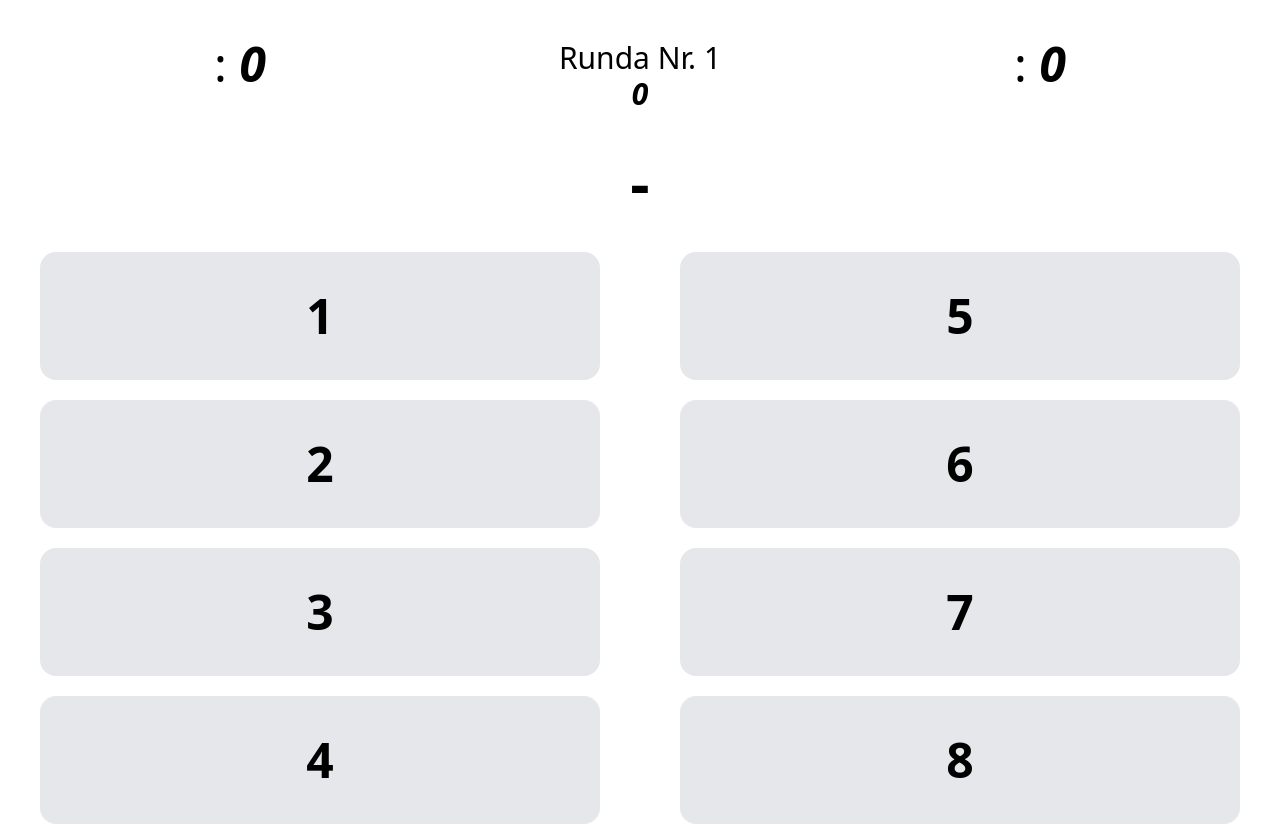
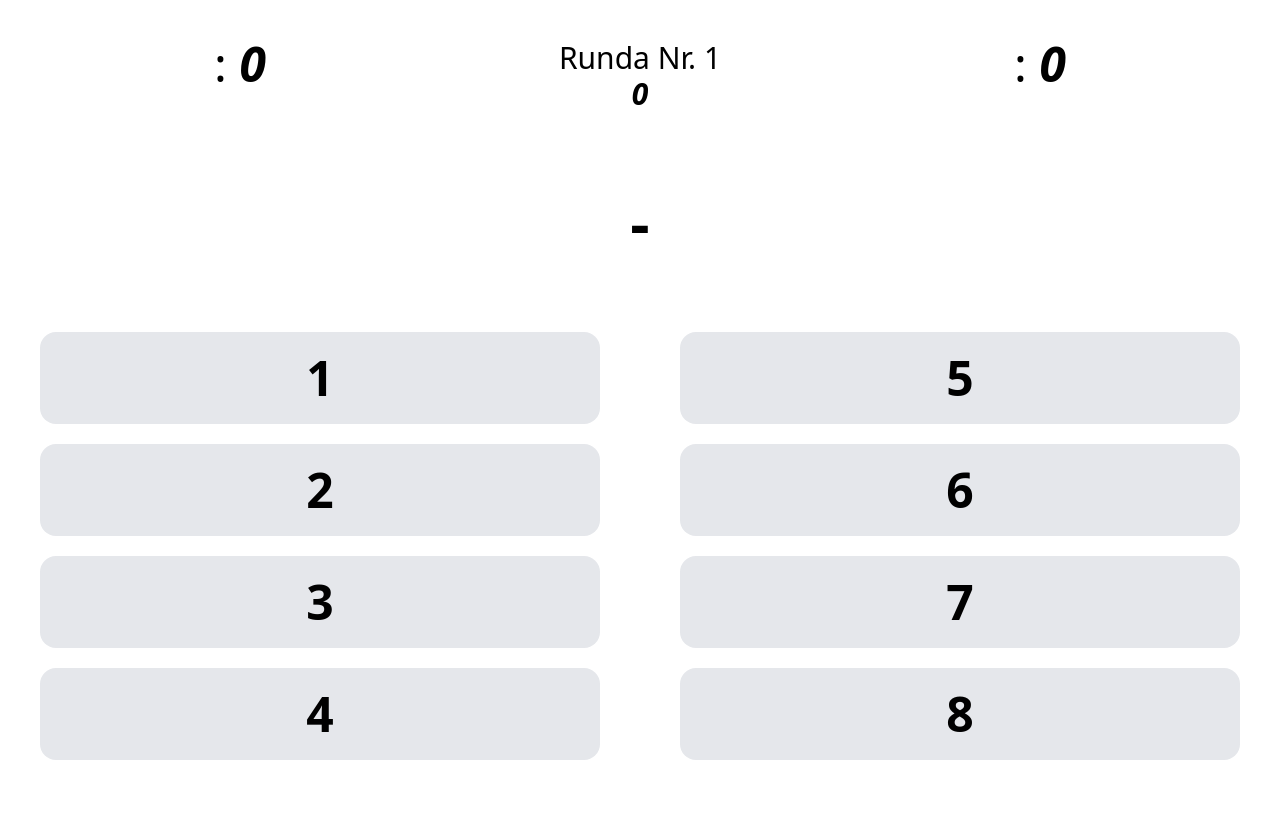
Before and after one commit to durhenkd/Young-Family-Feud, a React (Vite) app: page / in a window 1280 px wide. Both pictures are taken after a click on the button 1066 px from the left and 183 px from the top of the page. After the commit the page ends 800 px from the top, so only its background shows below. Built offline with nearby package versions, Linux system fonts and the light colour scheme; no server answers.

Commit message:
slight layout improvement and styling refactoring

```diff
--- a/src/App.tsx
+++ b/src/App.tsx
@@ -5,9 +5,17 @@ import useSound from 'use-sound';
 import buzzerSFX from "../sounds/buzzer.mp3";
 import dingSFX from "../sounds/ding.mp3";
 
-const answerColumnStyling = 'flex flex-col w-1/2 gap-5'
-const showAnswerStyling = "text-5xl text-center w-full p-10 rounded-2xl shadow-xl";
-const hiddenAnswerStyling = "text-5xl font-black text-center w-full p-10 rounded-2xl bg-gray-200";
+const scoreTeamStyle = 'text-5xl text-center w-1/3'
+const scoreRoundStyle = 'text-3xl w-1/3 text-center'
+const xStyle = 'font-bold text-red-600'
+
+const questionDivStyle = 'w-full p-10 flex justify-center items-center'
+const questionStyle = 'text-6xl text-center font-bold'
+
+const answerDivStyle = 'flex flex-row gap-20 h-full'
+const answerColumnStyle = 'flex flex-col w-1/2 gap-5'
+const showAnswerStyle = "text-5xl text-center w-full p-5 rounded-2xl shadow-xl grow flex items-center justify-center";
+const hiddenAnswerStyle = "text-5xl font-black text-center w-full p-5 rounded-2xl bg-gray-200 grow flex items-center justify-center";
 
 function App() {
   const [r, refresh] = useState(false);
@@ -115,7 +123,7 @@ function App() {
     answer7Visibility.current = (false);
     answer8Visibility.current = (false);
 
-    questionVisibility.current = (true);
+    questionVisibility.current = (false);
   }
 
   const handleKeyDown = (ev: globalThis.KeyboardEvent) => {
@@ -187,56 +195,56 @@ function App() {
 
       <div className={`self-center w-full h-full transition-all p-10 text-center flex flex-col gap-10 ${hideWelcome && !showWinner.current ? "" : "hidden"}`}>
         <div className='flex flex-row'>
-          <h1 className='text-5xl text-center w-1/3'>{leftTeamName}: <i className='font-black'>{leftTeamScore.current}</i><br/><p className='font-bold text-red-600' >{"X".repeat(leftTeamX.current)}</p></h1>
-          <h1 className='text-3xl w-1/3 text-center'>{`Runda Nr. ${questionIndex.current + 1}`}<br/> <i className='font-black'>{roundScore.current}</i></h1>
-          <h1 className='text-5xl text-center w-1/3'>{rightTeamName}: <i className='font-black'>{rightTeamScore.current}</i><br/><p className='font-bold text-red-600'>{"X".repeat(rightTeamX.current)}</p></h1>
+          <h1 className={scoreTeamStyle}>{leftTeamName}: <i className='font-black'>{leftTeamScore.current}</i><br/><p className={xStyle} >{"X".repeat(leftTeamX.current)}</p></h1>
+          <h1 className={scoreRoundStyle}>{`Runda Nr. ${questionIndex.current + 1}`}<br/> <i className='font-black'>{roundScore.current}</i></h1>
+          <h1 className={scoreTeamStyle}>{rightTeamName}: <i className='font-black'>{rightTeamScore.current}</i><br/><p className={xStyle}>{"X".repeat(rightTeamX.current)}</p></h1>
         </div>
-        <div className='w-full h-full flex justify-center items-center'>
-            <h1 className='text-6xl text-center font-bold '>{
+        <div className={questionDivStyle}>
+            <h1 className={questionStyle}>{
              questionVisibility.current ?
              questions[questionIndex.current].body
              : "-"
             }</h1>
         </div>
-        <div className='flex flex-row gap-20'>
-          <div className={answerColumnStyling}>
+        <div className={answerDivStyle}>
+          <div className={answerColumnStyle}>
               { answer1Visibility.current ?
-                <h1 className={showAnswerStyling}>{questions[questionIndex.current].answers[0].body}: <i className='font-bold'>{questions[questionIndex.current].answers[0].points}</i></h1>
-                : <div className={hiddenAnswerStyling} >1</div>
+                <h1 className={showAnswerStyle}>{questions[questionIndex.current].answers[0].body}: <i className='font-bold'>{questions[questionIndex.current].answers[0].points}</i></h1>
+                : <div className={hiddenAnswerStyle} >1</div>
               }
               { answer2Visibility.current ?
-                <h1 className={showAnswerStyling}>{questions[questionIndex.current].answers[1].body}: <i className='font-bold'>{questions[questionIndex.current].answers[1].points}</i></h1>
-                : <div className={hiddenAnswerStyling} >2</div>
+                <h1 className={showAnswerStyle}>{questions[questionIndex.current].answers[1].body}: <i className='font-bold'>{questions[questionIndex.current].answers[1].points}</i></h1>
+                : <div className={hiddenAnswerStyle} >2</div>
               }
               { answer3Visibility.current ?
-                <h1 className={showAnswerStyling}>{questions[questionIndex.current].answers[2].body}: <i className='font-bold'>{questions[questionIndex.current].answers[2].points}</i></h1>
-                : <div className={hiddenAnswerStyling} >3</div>
+                <h1 className={showAnswerStyle}>{questions[questionIndex.current].answers[2].body}: <i className='font-bold'>{questions[questionIndex.current].answers[2].points}</i></h1>
+                : <div className={hiddenAnswerStyle} >3</div>
               }
               { answer4Visibility.current ?
-                <h1 className={showAnswerStyling}>{questions[questionIndex.current].answers[3].body}: <i className='font-bold'>{questions[questionIndex.current].answers[3].points}</i></h1>
-                : <div className={hiddenAnswerStyling} >4</div>
+                <h1 className={showAnswerStyle}>{questions[questionIndex.current].answers[3].body}: <i className='font-bold'>{questions[questionIndex.current].answers[3].points}</i></h1>
+                : <div className={hiddenAnswerStyle} >4</div>
               }
             </div>
-            <div className={answerColumnStyling}>
+            <div className={answerColumnStyle}>
               { questions[questionIndex.current].answers.length < 5 ? <></> :
                 answer5Visibility.current ?
-                <h1 className={showAnswerStyling}>{questions[questionIndex.current].answers[4].body}: <i className='font-bold'>{questions[questionIndex.current].answers[4].points}</i></h1>
-                : <div className={hiddenAnswerStyling}>5</div>
+                <h1 className={showAnswerStyle}>{questions[questionIndex.current].answers[4].body}: <i className='font-bold'>{questions[questionIndex.current].answers[4].points}</i></h1>
+                : <div className={hiddenAnswerStyle}>5</div>
               }
               { questions[questionIndex.current].answers.length < 6 ? <></> :
                 answer6Visibility.current ?
-                <h1 className={showAnswerStyling}>{questions[questionIndex.current].answers[5].body}: <i className='font-bold'>{questions[questionIndex.current].answers[5].points}</i></h1>
-                : <div className={hiddenAnswerStyling} >6</div>
+                <h1 className={showAnswerStyle}>{questions[questionIndex.current].answers[5].body}: <i className='font-bold'>{questions[questionIndex.current].answers[5].points}</i></h1>
+                : <div className={hiddenAnswerStyle} >6</div>
               }
               { questions[questionIndex.current].answers.length < 7 ? <></> :
                 answer7Visibility.current ?
-                <h1 className={showAnswerStyling}>{questions[questionIndex.current].answers[6].body}: <i className='font-bold'>{questions[questionIndex.current].answers[6].points}</i></h1>
-                : <div className={hiddenAnswerStyling} >7</div>
+                <h1 className={showAnswerStyle}>{questions[questionIndex.current].answers[6].body}: <i className='font-bold'>{questions[questionIndex.current].answers[6].points}</i></h1>
+                : <div className={hiddenAnswerStyle} >7</div>
               }
               { questions[questionIndex.current].answers.length < 8 ? <></> :
                 answer8Visibility.current ?
-                <h1 className={showAnswerStyling}>{questions[questionIndex.current].answers[7].body}: <i className='font-bold'>{questions[questionIndex.current].answers[7].points}</i></h1>
-                : <div className={hiddenAnswerStyling} >8</div>
+                <h1 className={showAnswerStyle}>{questions[questionIndex.current].answers[7].body}: <i className='font-bold'>{questions[questionIndex.current].answers[7].points}</i></h1>
+                : <div className={hiddenAnswerStyle} >8</div>
               }
             </div>
 
```
